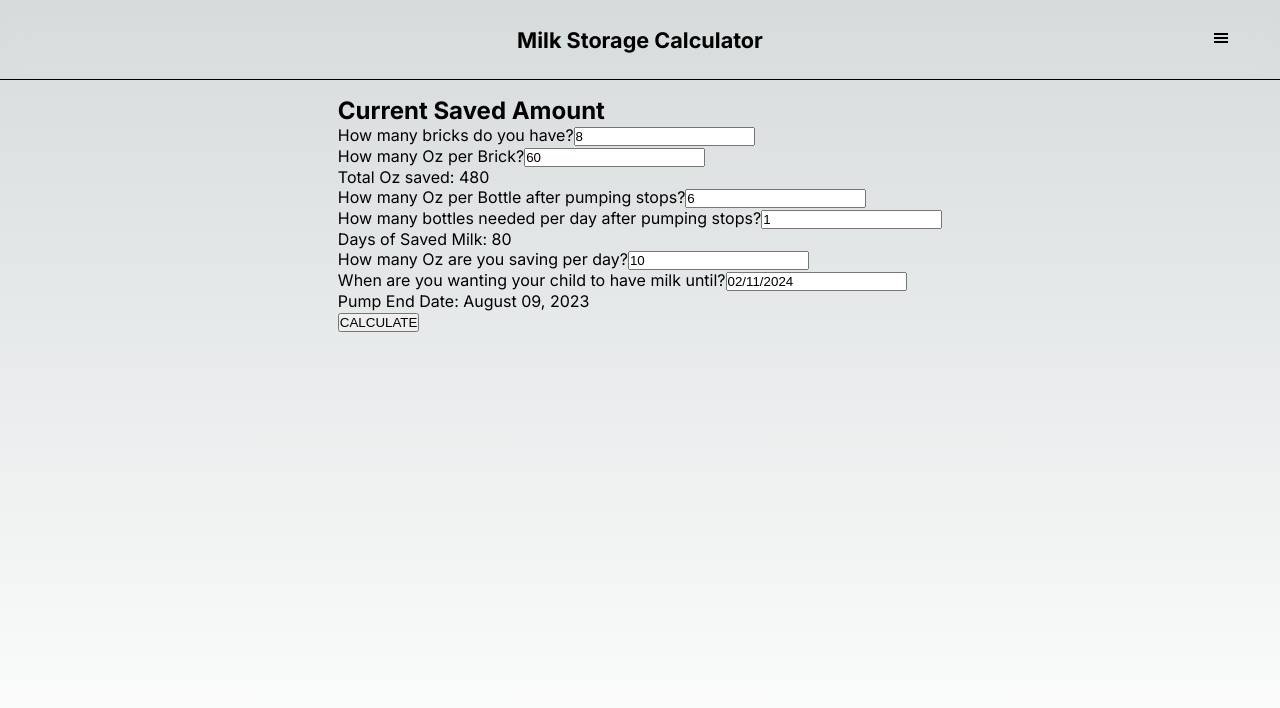
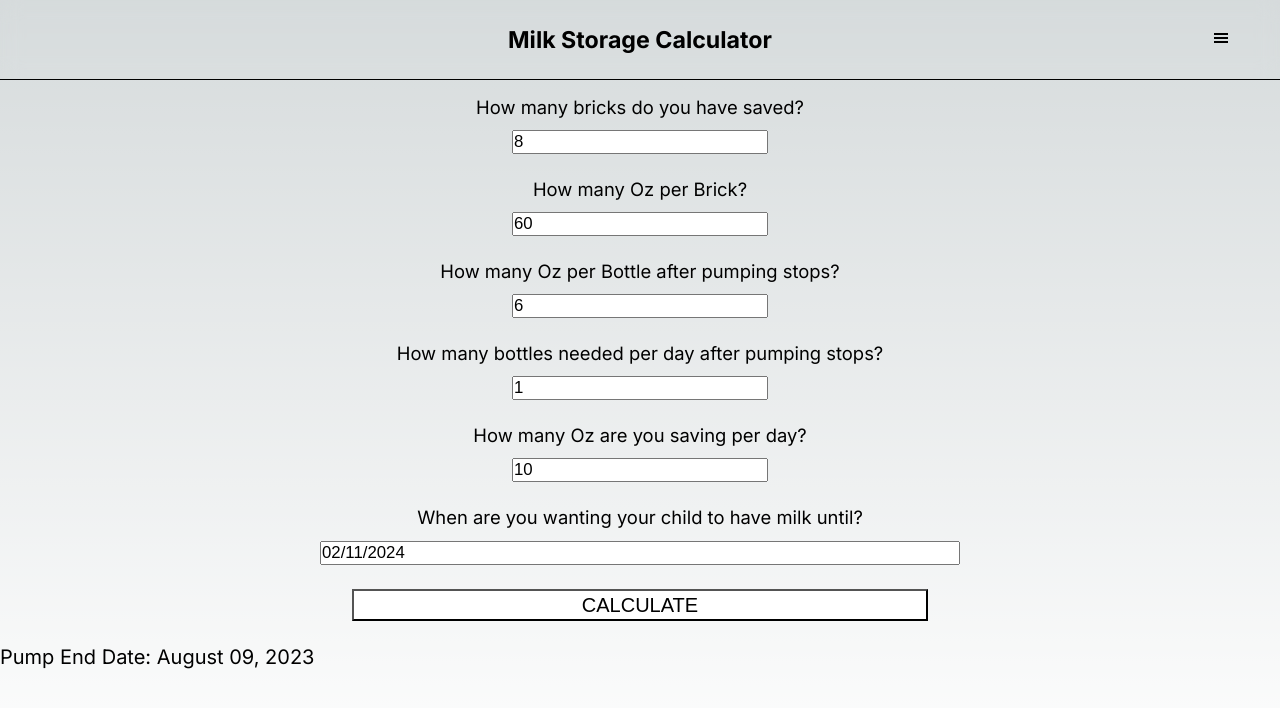
Before and after one commit to khintz34/milk-bottle-storage, a Next.js app: page / in a window 1280 px wide. Both pictures are taken after a click on the button "CALCULATE". Shown: the top 708 px of the page. Built offline with nearby package versions, Linux system fonts and the light colour scheme.

Commit message:
basic form

```diff
--- a/src/app/page.js
+++ b/src/app/page.js
@@ -22,6 +22,7 @@ export default function Home() {
   const [stopPumpingDate, setStopPumpingDate] = useState();
   const [ozSavedPerDay, setOzSavedPerDay] = useState(10);
   const [milkEndDate, setMilkEndDate] = useState(new Date("2/11/24"));
+  const [showCalcs, setShowCals] = useState(`${styles.hide}`);
 
   useEffect(() => {
     console.log(countOfBricks * ozPerBrick);
@@ -33,7 +34,6 @@ export default function Home() {
   }, [bottlesPerDay, totalOzSaved, ozPerBottle]);
 
   function calculateMilkStff() {
-    // e.preventDefault();
     let endDate = milkEndDate;
     let startDate = addDays(new Date(), daysOfSavedMilk);
     console.log("startDate: ", startDate);
@@ -80,30 +80,31 @@ export default function Home() {
   return (
     <main className={styles.main}>
       <Header />
-      <form action="">
-        <div>
-          <div>
-            <h2>Current Saved Amount</h2>
-            <label htmlFor="countOfBricks">How many bricks do you have?</label>
+      <form action="" className={styles.formMain}>
+        <div className={styles.formQuestion}>
+          <label htmlFor="countOfBricks">
+            How many bricks do you have saved?
+          </label>
           <input
             id="countOfBricks"
             type="num"
             value={countOfBricks}
             onChange={(e) => setCountOfBricks(Number(e.target.value))}
+            className={styles.formInputNum}
           />
         </div>
-          <div>
+        <div className={styles.formQuestion}>
           <label htmlFor="ozPerBrick">How many Oz per Brick?</label>
           <input
             id="ozPerBrick"
             type="num"
             value={ozPerBrick}
             onChange={(e) => setOzPerBrick(Number(e.target.value))}
+            className={styles.formInputNum}
           />
         </div>
-          <div>Total Oz saved: {totalOzSaved}</div>
-        </div>
-        <div>
+
+        <div className={styles.formQuestion}>
           <label htmlFor="ozPerBottle">
             How many Oz per Bottle after pumping stops?
           </label>
@@ -112,9 +113,10 @@ export default function Home() {
             type="num"
             value={ozPerBottle}
             onChange={(e) => setOzPerBottle(Number(e.target.value))}
+            className={styles.formInputNum}
           />
         </div>
-        <div>
+        <div className={styles.formQuestion}>
           <label htmlFor="bottlesPerDay">
             How many bottles needed per day after pumping stops?
           </label>
@@ -123,10 +125,11 @@ export default function Home() {
             type="num"
             value={bottlesPerDay}
             onChange={(e) => setBottlesPerDay(Number(e.target.value))}
+            className={styles.formInputNum}
           />
         </div>
-        <div>Days of Saved Milk: {daysOfSavedMilk}</div>
-        <div>
+
+        <div className={styles.formQuestion}>
           <label htmlFor="ozSavedPerDay">
             How many Oz are you saving per day?
           </label>
@@ -135,21 +138,37 @@ export default function Home() {
             type="num"
             value={ozSavedPerDay}
             onChange={(e) => setOzSavedPerDay(Number(e.target.value))}
+            className={styles.formInputNum}
           />
         </div>
-        <div>
+        <div className={styles.formQuestion}>
           <label htmlFor="milkEndDate">
             When are you wanting your child to have milk until?
           </label>
           <DatePicker
             selected={milkEndDate}
             onChange={(date) => setMilkEndDate(date)}
+            className={styles.formInputCal}
           />
         </div>
-        <div>Pump End Date: {stopPumpingDate}</div>
-        <button type="button" onClick={calculateMilkStff}>
+
+        <div className={styles.formQuestion}>
+          <button
+            type="button"
+            onClick={() => {
+              calculateMilkStff();
+              setShowCals(`${styles.show}`);
+            }}
+            className={styles.formBtn}
+          >
             CALCULATE
           </button>
+        </div>
+        <div className={showCalcs}>
+          {/* <div>Total Oz saved: {totalOzSaved}</div>
+          <div>Days of Saved Milk: {daysOfSavedMilk}</div> */}
+          <div>Pump End Date: {stopPumpingDate}</div>
+        </div>
       </form>
     </main>
   );
--- a/src/app/page.module.css
+++ b/src/app/page.module.css
@@ -1,229 +1,50 @@
 .main {
   display: flex;
   flex-direction: column;
-  justify-content: space-between;
   align-items: center;
-  padding: 6rem 2rem;
   min-height: 100vh;
 }
 
-.description {
-  display: inherit;
-  justify-content: inherit;
-  align-items: inherit;
-  font-size: 0.85rem;
-  max-width: var(--max-width);
-  width: 100%;
-  z-index: 2;
-  font-family: var(--font-mono);
+.formMain {
+  margin-top: 12vh;
 }
 
-.description a {
+.formQuestion {
+  width: 100vw;
   display: flex;
+  flex-direction: column;
   justify-content: center;
   align-items: center;
-  gap: 0.5rem;
+  font-size: 2.3vh;
+  margin-bottom: 3vh;
+  text-align: center;
+  gap: 1.5vh;
 }
 
-.description p {
-  position: relative;
-  margin: 0;
-  padding: 1rem;
-  background-color: rgba(var(--callout-rgb), 0.5);
-  border: 1px solid rgba(var(--callout-border-rgb), 0.3);
-  border-radius: var(--border-radius);
+.formInputNum {
+  width: 20vw;
+  font-size: 2.1vh;
 }
 
-.code {
-  font-weight: 700;
-  font-family: var(--font-mono);
+.formInputCal {
+  width: 50vw;
+  font-size: 2.1vh;
 }
 
-.grid {
-  display: grid;
-  grid-template-columns: repeat(4, minmax(25%, auto));
-  width: var(--max-width);
-  max-width: 100%;
+.hide {
+  display: none;
 }
 
-.card {
-  padding: 1rem 1.2rem;
-  border-radius: var(--border-radius);
-  background: rgba(var(--card-rgb), 0);
-  border: 1px solid rgba(var(--card-border-rgb), 0);
-  transition: background 200ms, border 200ms;
+.show {
+  display: flex;
+  flex-direction: column;
+  font-size: 2.5vh;
 }
 
-.card span {
-  display: inline-block;
-  transition: transform 200ms;
+.formBtn {
+  width: 45vw;
+  color: black;
+  background-color: white;
+  height: 4vh;
+  font-size: 2.5vh;
 }
-
-.card h2 {
-  font-weight: 600;
-  margin-bottom: 0.7rem;
-}
-
-.card p {
-  margin: 0;
-  opacity: 0.6;
-  font-size: 0.9rem;
-  line-height: 1.5;
-  max-width: 30ch;
-}
-
-.center {
-  display: flex;
-  justify-content: center;
-  align-items: center;
-  position: relative;
-  padding: 4rem 0;
-}
-
-.center::before {
-  background: var(--secondary-glow);
-  border-radius: 50%;
-  width: 480px;
-  height: 360px;
-  margin-left: -400px;
-}
-
-.center::after {
-  background: var(--primary-glow);
-  width: 240px;
-  height: 180px;
-  z-index: -1;
-}
-
-.center::before,
-.center::after {
-  content: "";
-  left: 50%;
-  position: absolute;
-  filter: blur(45px);
-  transform: translateZ(0);
-}
-
-.logo {
-  position: relative;
-}
-/* Enable hover only on non-touch devices */
-@media (hover: hover) and (pointer: fine) {
-  .card:hover {
-    background: rgba(var(--card-rgb), 0.1);
-    border: 1px solid rgba(var(--card-border-rgb), 0.15);
-  }
-
-  .card:hover span {
-    transform: translateX(4px);
-  }
-}
-
-@media (prefers-reduced-motion) {
-  .card:hover span {
-    transform: none;
-  }
-}
-
-/* Mobile */
-@media (max-width: 700px) {
-  .content {
-    padding: 4rem;
-  }
-
-  .grid {
-    grid-template-columns: 1fr;
-    margin-bottom: 120px;
-    max-width: 320px;
-    text-align: center;
-  }
-
-  .card {
-    padding: 1rem 2.5rem;
-  }
-
-  .card h2 {
-    margin-bottom: 0.5rem;
-  }
-
-  .center {
-    padding: 8rem 0 6rem;
-  }
-
-  .center::before {
-    transform: none;
-    height: 300px;
-  }
-
-  .description {
-    font-size: 0.8rem;
-  }
-
-  .description a {
-    padding: 1rem;
-  }
-
-  .description p,
-  .description div {
-    display: flex;
-    justify-content: center;
-    position: fixed;
-    width: 100%;
-  }
-
-  .description p {
-    align-items: center;
-    inset: 0 0 auto;
-    padding: 2rem 1rem 1.4rem;
-    border-radius: 0;
-    border: none;
-    border-bottom: 1px solid rgba(var(--callout-border-rgb), 0.25);
-    background: linear-gradient(
-      to bottom,
-      rgba(var(--background-start-rgb), 1),
-      rgba(var(--callout-rgb), 0.5)
-    );
-    background-clip: padding-box;
-    backdrop-filter: blur(24px);
-  }
-
-  .description div {
-    align-items: flex-end;
-    pointer-events: none;
-    inset: auto 0 0;
-    padding: 2rem;
-    height: 200px;
-    background: linear-gradient(
-      to bottom,
-      transparent 0%,
-      rgb(var(--background-end-rgb)) 40%
-    );
-    z-index: 1;
-  }
-}
-
-/* Tablet and Smaller Desktop */
-@media (min-width: 701px) and (max-width: 1120px) {
-  .grid {
-    grid-template-columns: repeat(2, 50%);
-  }
-}
-
-@media (prefers-color-scheme: dark) {
-  .vercelLogo {
-    filter: invert(1);
-  }
-
-  .logo {
-    filter: invert(1) drop-shadow(0 0 0.3rem #ffffff70);
-  }
-}
-
-@keyframes rotate {
-  from {
-    transform: rotate(360deg);
-  }
-  to {
-    transform: rotate(0deg);
-  }
-}
--- a/src/styles/Header.module.css
+++ b/src/styles/Header.module.css
@@ -14,7 +14,7 @@
 }
 
 .headerSize {
-  font-size: 2.7vh;
+  font-size: 2.9vh;
 }
 
 .vh-font-3 {
```
Lines whose indentation alone changed are shown as unchanged.
